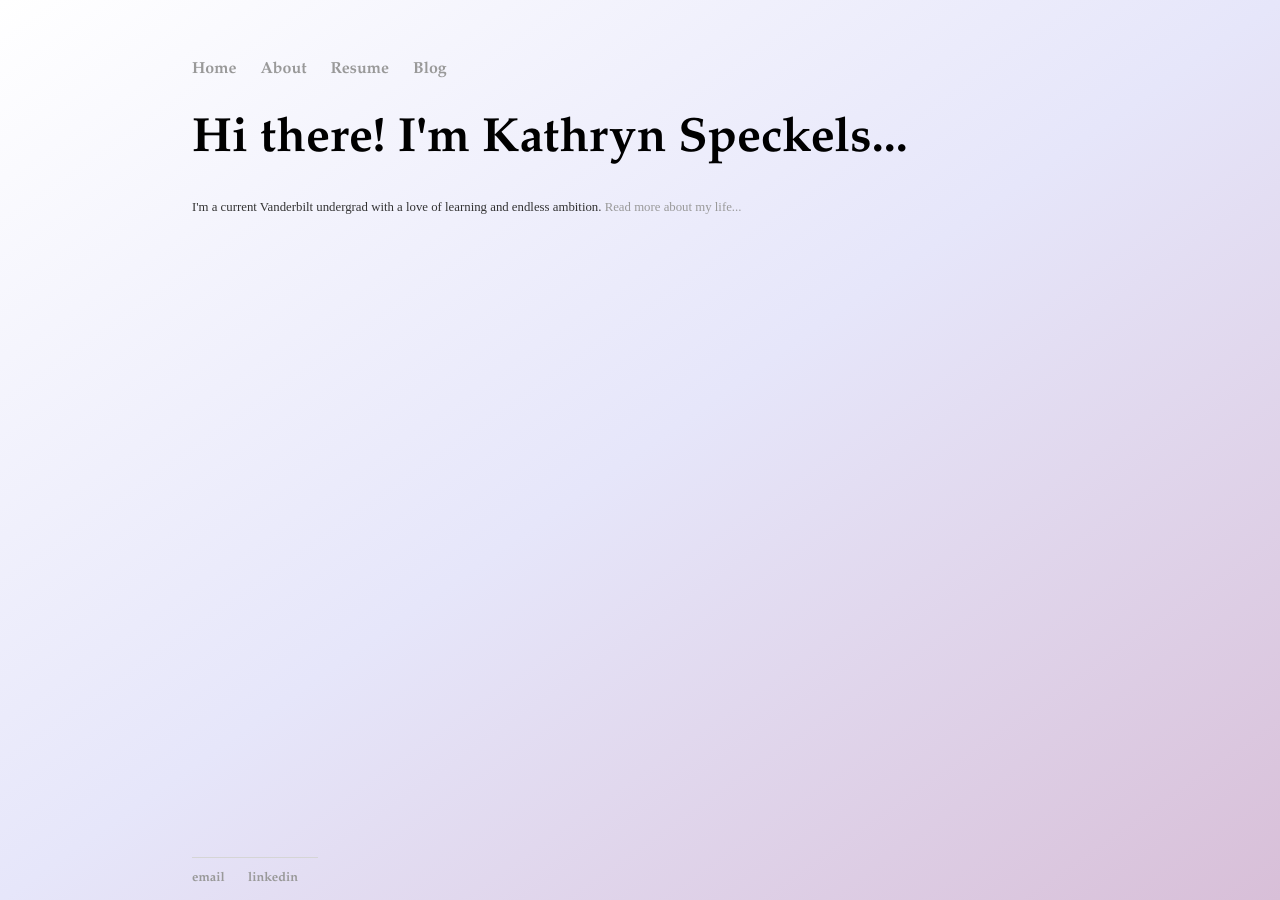
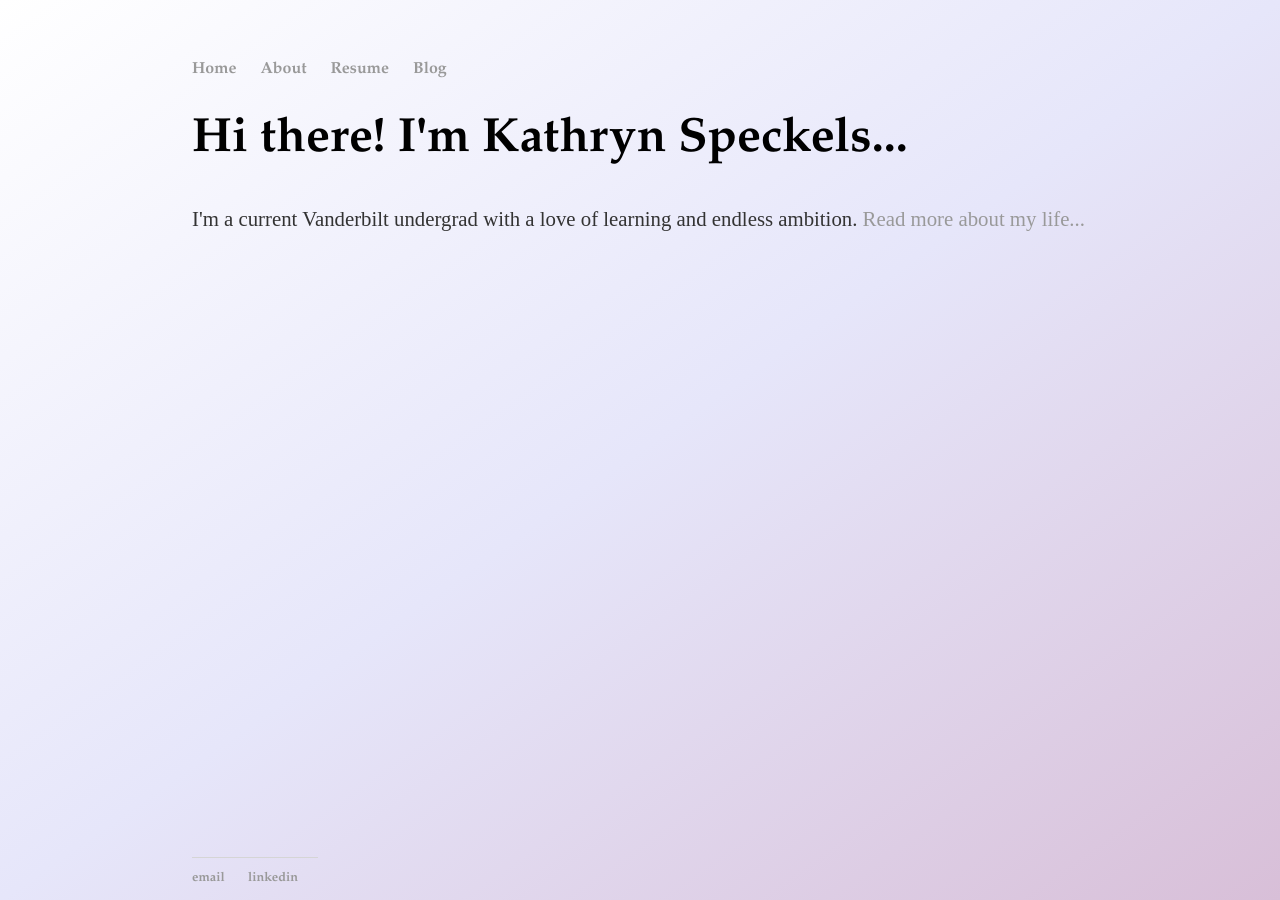
Before and after one commit to kspecks/kspecks.github.io, a Jekyll site: the page built from index.html, in a window 1280 px wide. Built offline with Jekyll 4.4.1, drawn with Linux system fonts in a browser that asks for light colours.

Commit message:
Update main.css

```diff
--- a/css/main.css
+++ b/css/main.css
@@ -24,8 +24,8 @@ h1 {
     font-family:'Garamond', 'Helvetica', 'Sans-Serif';
 }
 p {
-    font-size: 0.8em;
-    line-height: 1.0em;
+    font-size: 1.3em;
+    line-height: 1.7em;
     color: #333;
 }
 footer {
```
